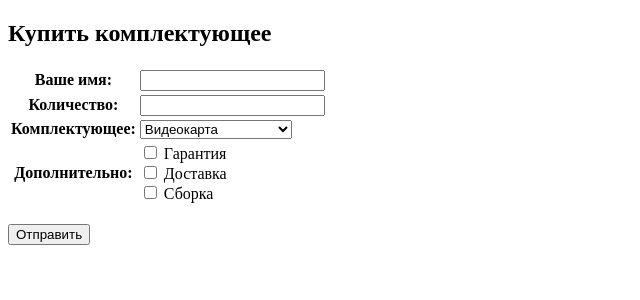
After one commit to Xineksss/Python_Practice_Pt2, a Django app: page /buy/ in a window 1280 px wide. The commit adds this page. Shown: the top 300 px of the page, without its empty margins (0-640 px from the left). Run offline with Django 5.2, Linux system fonts and the light colour scheme.

Commit message:
unwork commit

```diff
--- a/web_Hello_var_15/firstapp_var_15/forms.py
+++ b/web_Hello_var_15/firstapp_var_15/forms.py
@@ -1,5 +1,43 @@
-from django.forms import CharField, Form
+from django.forms import Form
+from django.forms import CharField
+from django.forms import MultipleChoiceField
+from django.forms import IntegerField
+from django.forms import CheckboxSelectMultiple
+from django.forms import ChoiceField
+
 
 class UserForm(Form):
-    name=CharField(label= "Имя клиента")
-    surname=CharField(label= "Фамилия клиента")
+     name = CharField(label="Имя клиента")
+     surname = CharField(label="Фамилия клиента")
+
+
+class PurchaseForm(Form):
+    name = CharField(label="Ваше имя")
+    quantity = IntegerField(label="Количество")
+
+    # Выбор одного варианта
+    component = ChoiceField(
+        label="Комплектующее",
+        choices=[
+            ('Видеокарта', 'Видеокарта'),
+            ('Процессор', 'Процессор'),
+            ('Материнская плата', 'Материнская плата'),
+            ('Корпус', 'Корпус'),
+            ('HDD', 'HDD'),
+            ('SSD', 'SSD'),
+            ('Оперативная память', 'Оперативная память'),
+            ('Блок питания', 'Блок питания'),
+        ]
+    )
+
+    # Выбор нескольких вариантов (галочки)
+    extras = MultipleChoiceField(
+        label="Дополнительно",
+        choices=[
+            ('Гарантия', 'Гарантия'),
+            ('Доставка', 'Доставка'),
+            ('Сборка', 'Сборка')
+        ],
+        widget=CheckboxSelectMultiple,
+        required=False
+    )
--- a/web_Hello_var_15/firstapp_var_15/urls.py
+++ b/web_Hello_var_15/firstapp_var_15/urls.py
@@ -12,8 +12,10 @@ urlpatterns = [
     path('ssd/', views.ssd),
     path('hdd/', views.hdd),
     path('', views.redirect_to_home),
-    path('home/', views.home),
+    path('home', views.home, name='home'),
     path('client',views.client),
     path('postuser',views.postuser),
+    path('buy/', views.buy_component, name='buy_component'),
+    path('success/', views.purchase_success, name='success'),
 
 ]
--- a/web_Hello_var_15/firstapp_var_15/views.py
+++ b/web_Hello_var_15/firstapp_var_15/views.py
@@ -1,6 +1,6 @@
 import os
 from django.http import HttpResponse, HttpResponseRedirect
-from django.shortcuts import render
+from django.shortcuts import render, redirect
 from django.conf import settings
 import pandas as pd
 from . import forms
@@ -97,10 +97,7 @@ def hdd(request):
     return render(request, "hdd.html", context)
 
 def redirect_to_home(_):
-    return HttpResponseRedirect("/home")
-
-def home(request):
-    return render(request, 'home.html')
+    return HttpResponseRedirect("home")
 
 def home(request):
     content_list = gettabl()
@@ -126,3 +123,62 @@ def postuser(request):
     name = request.POST.get("name", "Undefined") # по умолчанию
     surname = request.POST.get("surname", "Undefined")   # по умолчанию
     return HttpResponse(f"<h2>Имя: {name} Фамилия: {surname}</h2>")
+
+
+# Функция для показа формы и приема данных
+def buy_component(request):
+    if request.method == 'POST':
+        form = forms.PurchaseForm(request.POST)
+        if form.is_valid():
+            # Берем данные из формы
+            name = form.cleaned_data['name']
+            quantity = form.cleaned_data['quantity']
+            component = form.cleaned_data['component']
+            # Склеиваем галочки через запятую (например, "Гарантия, Доставка")
+            extras = ", ".join(form.cleaned_data['extras'])
+
+            if not extras:
+                extras = "Нет"
+
+            # Записываем в Excel
+            file_path = os.path.join(
+                settings.BASE_DIR,
+                "firstapp_var_15",
+                "tablica",
+                "purchase_log.xlsx"
+            )
+
+            # Создаем строчку для таблицы
+            new_row = pd.DataFrame([{
+                'Имя': name,
+                'Комплектующее': component,
+                'Количество': quantity,
+                'Дополнительно': extras
+            }])
+
+            # Если файл есть - дописываем, если нет - создаем
+            if os.path.exists(file_path):
+                old_data = pd.read_excel(file_path)
+                pd.concat([old_data, new_row]).to_excel(file_path, index=False)
+            else:
+                new_row.to_excel(file_path, index=False)
+
+            # ПЕРЕАДРЕСАЦИЯ (GET-запрос) на страницу результата
+            # Мы просто добавляем данные в конец адресной строки
+            return redirect(f'/success/?name={name}&comp={component}&qty={quantity}&extras={extras}')
+    else:
+        form = forms.PurchaseForm()
+
+    return render(request, "buy.html", {'form': form})
+
+
+# Функция для страницы результата (принимает GET-запрос)
+def purchase_success(request):
+    # Достаем данные из адресной строки
+    context = {
+        'name': request.GET.get('name'),
+        'comp': request.GET.get('comp'),
+        'qty': request.GET.get('qty'),
+        'extras': request.GET.get('extras'),
+    }
+    return render(request, "purchase_result.html", context)
--- a/web_Hello_var_15/web_Hello_var_15/settings.py
+++ b/web_Hello_var_15/web_Hello_var_15/settings.py
@@ -130,3 +130,5 @@ MAILERS = {
         'BACKEND': 'django.core.mail.backends.console.EmailBackend',
     },
 }
+
+APPEND_SLASH = False
--- /dev/null
+++ b/web_Hello_var_15/web_Hello_var_15/templates/buy.html
@@ -0,0 +1,15 @@
+<!DOCTYPE html>
+<html>
+<head><meta charset="utf-8"><title>Покупка</title></head>
+<body>
+    <h2>Купить комплектующее</h2>
+    <form method="post">
+        {% csrf_token %}
+        <table>
+            {{ form.as_table }}
+        </table>
+        <br>
+        <button type="submit">Отправить</button>
+    </form>
+</body>
+</html>
--- a/web_Hello_var_15/web_Hello_var_15/templates/home.html
+++ b/web_Hello_var_15/web_Hello_var_15/templates/home.html
@@ -9,7 +9,8 @@
 {% block content %}
 <p>Добро пожаловать в каталог компьютерных компонентов!</p>
 
-<a href="/navigator">Перейти в каталог</a>
+<a href="/navigator">Перейти в каталог</a><br>
+<a href="{% url 'buy_component' %}">Оформить заказ</a>
 
 <h2>О нас</h2>
   <p>Пусть наш магазинчик является новичном на рынке, мы готовы предоставить</p>
```
Also changed, not shown: web_Hello_var_15/web_Hello_var_15/templates/purchase_result.html (added, +14 -0 lines).
